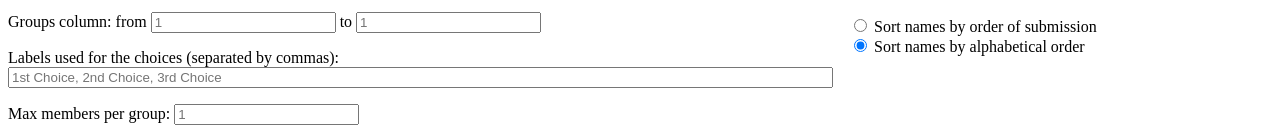
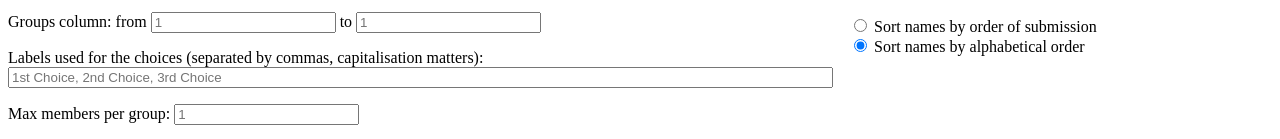
Before and after one commit to MastarCheeze/autogrouper, a website: page index.html in a window 1280 px wide. Shown: the part 369-508 px from the top of the page. Drawn offline with Linux system fonts and the light colour scheme.

Commit message:
case sensitive disclaimer

```diff
--- a/index.html
+++ b/index.html
@@ -80,7 +80,7 @@
           />
         </p>
         <p>
-          Labels used for the choices (separated by commas):
+          Labels used for the choices (separated by commas, capitalisation matters):
           <br />
           <input
             type="text"
```
